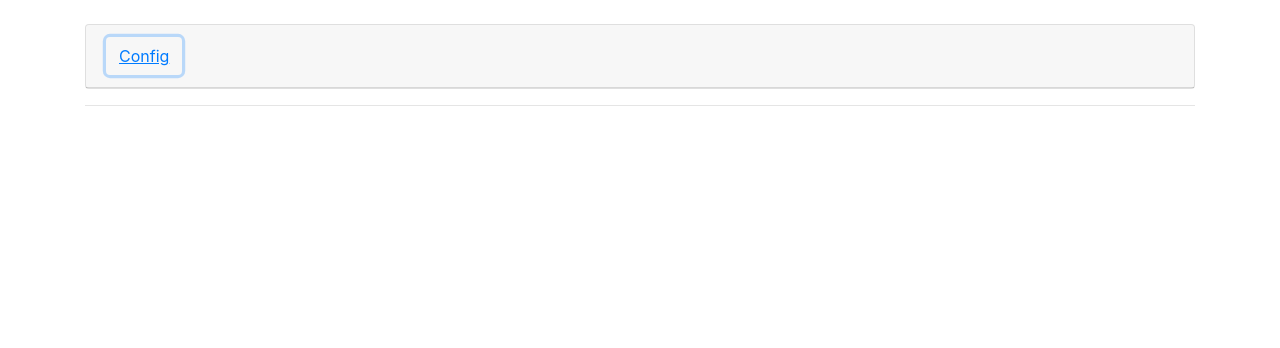
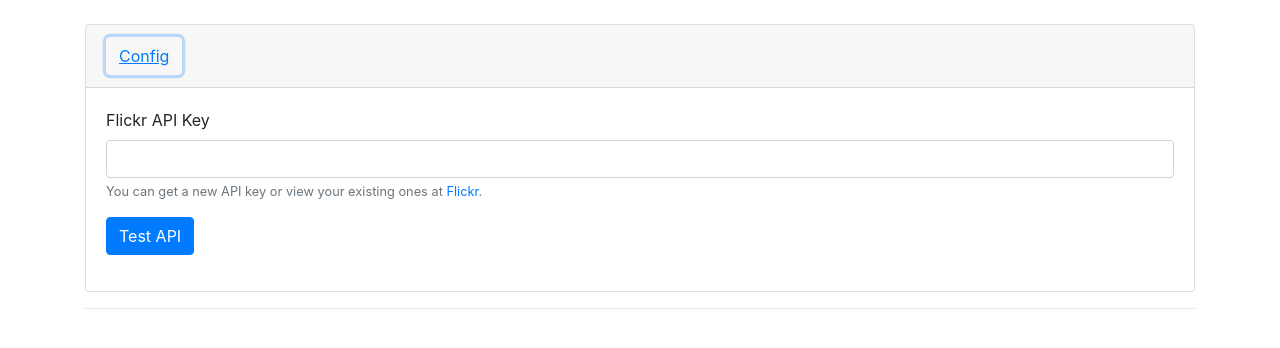
Before and after one commit to jaredjj3/code-next-flickr, a React (Create React App) app: page / in a window 1280 px wide. Both pictures are taken after a click on the button "Config". Shown: the top 348 px of the page. Built offline with nearby package versions, Linux system fonts and the light colour scheme.

Commit message:
1 file modified

```diff
--- a/src/components/Config.js
+++ b/src/components/Config.js
@@ -10,14 +10,14 @@ export const Config = props => {
   const [apiKey, setApiKey] = useLocalStorage("FLICKR_API_KEY", "");
   const [pending, setPending] = useState(false);
   const [tested, setTested] = useState(false);
-  const [res, setRes] = useState({});
+  const [res, setRes] = useState(null);
 
   // Test that the API works.
   const testApi = async () => {
     setPending(true);
     setTested(false);
 
-    setRes({});
+    setRes(null);
     await FlickrAPI.search(apiKey, "people", 3, nextRes => {
       setRes(nextRes);
       setPending(false);
@@ -60,7 +60,7 @@ export const Config = props => {
 
         <div
           id="config-form"
-          className="collapse show"
+          className="collapse"
           data-parent="#accordion"
         >
           <div className="card-body">
@@ -96,7 +96,7 @@ export const Config = props => {
                 </button>
               </div>
 
-              {tested && (
+              {tested && res && (
                 <>
                   {res.stat === "ok" ? (
                     <>
```
